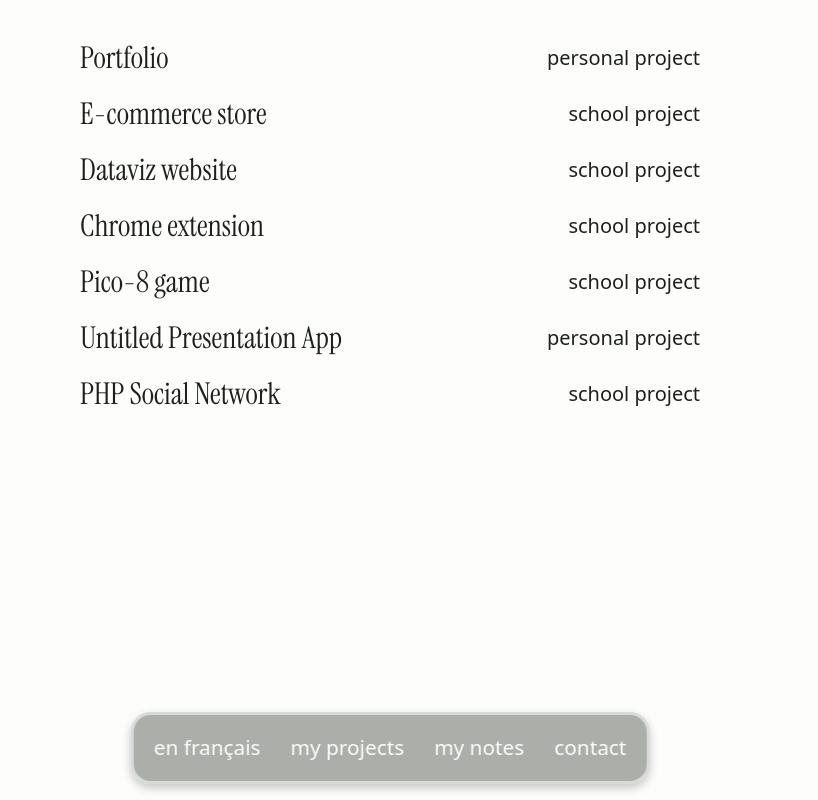
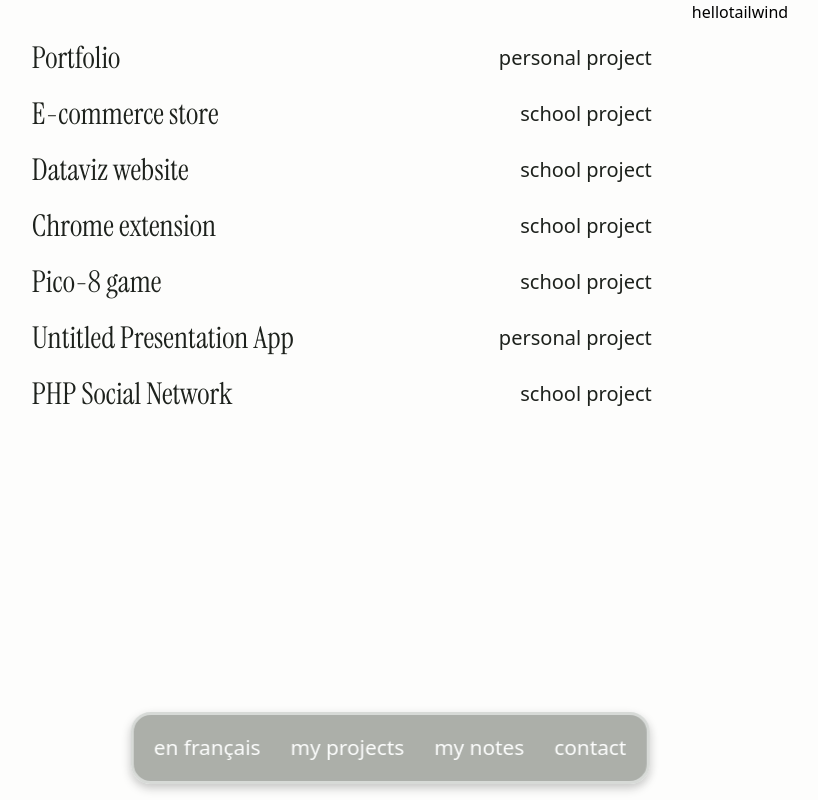
Before and after one commit to lemathurin/portfolio, a Next.js app: page /en/projects in a window 1280 px wide. Shown: the whole page, without its empty margins (250-1068 px from the left). Built offline with nearby package versions, Linux system fonts and the light colour scheme.

Commit message:
started making the labels

```diff
--- /dev/null
+++ b/src/app/[locale]/components/Labels.jsx
@@ -0,0 +1,9 @@
+import * as React from "react";
+
+export function ReactLabel() {
+  return <h1>hello</h1>;
+}
+
+export function TailwindLabel() {
+  return <h1>tailwind</h1>;
+}
--- a/src/app/[locale]/components/ProjectsList.jsx
+++ b/src/app/[locale]/components/ProjectsList.jsx
@@ -1,4 +1,6 @@
 "use client";
+
+import { ReactLabel, TailwindLabel } from "../components/Labels";
 
 export default function ProjectsList(props) {
   return (
@@ -61,6 +63,8 @@ export default function ProjectsList(props) {
           </p>
         </div>
       </div>
+      <ReactLabel />
+      <TailwindLabel />
     </div>
   );
 }
```
